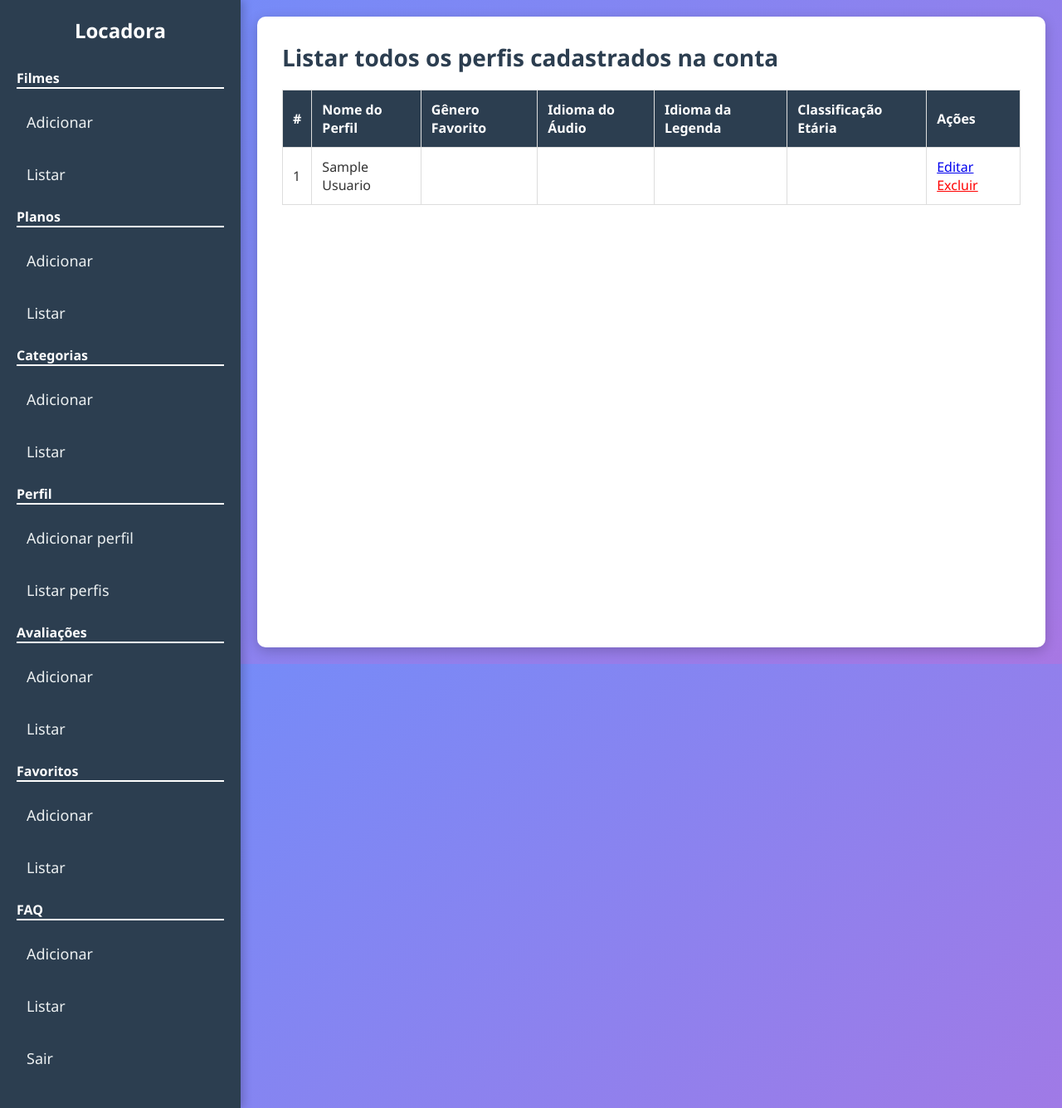
After one commit to AlexsandroCS/site-filmes-php, a PHP site: page /cursofullstack/perfil/listar.php in a window 1280 px wide. The commit adds this page. Shown: the whole page at 83% size. Run offline with PHP 8.4, Linux system fonts and the light colour scheme; a user stored in the database is signed in; tables that the repository leaves empty or names only in its code hold one stand-in row (values such as "Sample post"); data that the repository does not hold is empty.

Commit message:
feat: Adicionando a listagem de todos os perfis existente na conta

```diff
--- a/perfil/acoes/adicionarPerfil.php
+++ b/perfil/acoes/adicionarPerfil.php
@@ -23,5 +23,4 @@
     }
 
     $conn->close();
-
 ?>
--- a/perfil/adicionar.php
+++ b/perfil/adicionar.php
@@ -15,7 +15,7 @@
     <meta charset="UTF-8">
     <meta http-equiv="X-UA-Compatible" content="IE=edge">
     <meta name="viewport" content="width=device-width, initial-scale=1.0">
-    <title>Usuarios </title>
+    <title>Criando novo perfil de usuário</title>
     <style>
         body {
             font-family: 'Segoe UI', Tahoma, Geneva, Verdana, sans-serif;
@@ -81,7 +81,7 @@
     <?php require "../menu.php"; ?>
 
     <div class="main-content">
-        <h1>Adicionar Perfil de usuário</h1>
+        <h1>Adicionar novo perfil de usuário</h1>
 
         <form action="acoes/adicionarPerfil.php" method="GET">
             <div class="form-group">
--- /dev/null
+++ b/perfil/listar.php
@@ -0,0 +1,245 @@
+<?php
+    require "../conexao.php";
+
+    session_start();
+
+    $usuario = $_SESSION['userId'];
+
+    $sql = "SELECT * FROM perfil_de_usuario WHERE idUsuario = $usuario";
+    $resultado = $conn->query($sql);
+?>
+
+<!DOCTYPE html>
+<html lang="pt-BR">
+
+<head>
+    <meta charset="UTF-8">
+    <meta http-equiv="X-UA-Compatible" content="IE=edge">
+    <meta name="viewport" content="width=device-width, initial-scale=1.0">
+    <title>Listar Perfis cadastrado na conta - Locadora</title>
+    <style>
+        body {
+            font-family: 'Segoe UI', Tahoma, Geneva, Verdana, sans-serif;
+            background: linear-gradient(135deg, #6e8efb, #a777e3);
+            margin: 0;
+            display: flex;
+            height: 100vh;
+            color: #333;
+        }
+
+        .sidebar {
+            background-color: #2c3e50;
+            width: 250px;
+            padding: 20px;
+            box-shadow: 4px 0 10px rgba(0, 0, 0, 0.2);
+            height: 100%;
+            display: flex;
+            flex-direction: column;
+            align-items: center;
+        }
+
+        .sidebar h2 {
+            color: white;
+            font-size: 24px;
+            margin: 0;
+            margin-bottom: 30px;
+        }
+
+        .sidebar ul {
+            list-style-type: none;
+            padding: 0;
+            width: 100%;
+        }
+
+        .sidebar ul li {
+            margin: 15px 0;
+        }
+
+        .sidebar ul li a {
+            text-decoration: none;
+            color: #ecf0f1;
+            font-size: 18px;
+            display: block;
+            padding: 12px;
+            border-radius: 8px;
+            transition: background-color 0.3s, color 0.3s;
+        }
+
+        .sidebar ul li a:hover {
+            background-color: #34495e;
+            color: #ecf0f1;
+        }
+
+        .main-content {
+            flex: 1;
+            padding: 30px;
+            background-color: white;
+            border-radius: 10px;
+            box-shadow: 0 4px 15px rgba(0, 0, 0, 0.2);
+            margin: 20px;
+            overflow-y: auto;
+        }
+
+        .main-content h1 {
+            margin-top: 0;
+            color: #2c3e50;
+            font-size: 28px;
+        }
+
+        table {
+            width: 100%;
+            border-collapse: collapse;
+            margin-top: 20px;
+        }
+
+        table,
+        th,
+        td {
+            border: 1px solid #ddd;
+        }
+
+        th,
+        td {
+            padding: 12px;
+            text-align: left;
+        }
+
+        th {
+            background-color: #2c3e50;
+            color: white;
+            text-transform: none;
+        }
+
+        tr{
+            text-transform: capitalize;
+        }
+
+        tr:nth-child(even) {
+            background-color: #f2f2f2;
+        }
+
+        tr:hover {
+            background-color: #ddd;
+        }
+    </style>
+</head>
+
+<body>
+
+    <?php require "../menu.php"; ?>
+
+    <div class="main-content">
+        <h1>Listar todos os perfis cadastrados na conta</h1>
+
+        <table>
+            <thead>
+                <tr>
+                    <th>#</th>
+                    <th>Nome do Perfil</th>
+                    <th>Gênero Favorito</th>
+                    <th>Idioma do Áudio</th>
+                    <th>Idioma da Legenda</th>
+                    <th>Classificação Etária</th>
+                    <th>Ações</th>
+                </tr>
+            </thead>
+            <tbody>
+                <?php
+
+                    while ($row = $resultado->fetch_assoc()) {
+                        // $data = new DateTime($row["dataDeLancamento"]);
+                        // $data = $data->format("d/m/Y");
+
+                        $genero = $row["generoFavorito"];
+                        switch ($genero) {
+                            case "acao":
+                                $genero = "Ação";
+                                break;
+                            case "comedia":
+                                $genero = "Comédia";
+                                break;
+                            case "historia":
+                                $genero = "História";
+                                break;
+                            case "scifi":
+                                $genero = "Sci-fi";
+                                break;
+                            default:
+                                break;
+                        }
+
+                        $audio = $row["idiomaAudio"];
+                        switch ($audio){
+                            case "portuguesBrasil":
+                                $audio = "Português Brasileiro";
+                                break;
+                            case "portuguesPortugal":
+                                $audio = "Português Portugal";
+                                break;
+                            case "ingles":
+                                $audio = "Inglês";
+                                break;
+                            case "japones":
+                                $audio = "Japonês";
+                                break;
+                            case "finlandes":
+                                $audio = "Finlandês";
+                                break;
+                            case "Alemão":
+                                $audio = "Alemão";
+                                break;
+                            default:
+                        }
+
+                        $legenda = $row["idiomaLegenda"];
+                        switch ($legenda){
+                            case "noLegenda":
+                                $legenda = "Sem Legenda";
+                                break;
+                            case "portuguesBrasil":
+                                $legenda = "Português Brasileiro";
+                                break;
+                            case "portuguesPortugal":
+                                $legenda = "Português Portugal";
+                                break;
+                            case "ingles":
+                                $legenda = "Inglês";
+                                break;
+                            case "japones":
+                                $legenda = "Japonês";
+                                break;
+                            case "finlandes":
+                                $legenda = "Finlandês";
+                                break;
+                            case "Alemão":
+                                $legenda = "Alemão";
+                                break;
+                            default:
+                                break;
+                        }
+                    ?>
+
+                    <tr>
+                        <td><?php echo $row["id"] ?></td>
+                        <td><?php echo $row["nome"] ?></td>
+                        <td><?php echo $genero ?></td>
+                        <td><?php echo $audio ?></td>
+                        <td><?php echo $legenda ?></td>
+                        <td><?php echo $row["classificacaoEtaria"] ?></td>
+                        <td>
+                            <a href="atualizar.php?id=<?php echo $row['id']; ?>">Editar</a>
+                            <a href="deletar.php?id=<?php echo $row['id']; ?>" style="color: red;">Excluir</a>
+    <!--                             deletar.php?id=1 -->
+    <!-- http://localhost/cursofullstack/locadora/filmes/deletar.php?id=1 -->
+                        </td>
+                    </tr>
+                    <?php
+                }
+                ?>
+            </tbody>
+        </table>
+    </div>
+
+</body>
+
+</html>
--- a/usuarios/acoes/logar.php
+++ b/usuarios/acoes/logar.php
@@ -6,8 +6,6 @@ $email = $_GET['email'];
     $senha = $_GET['senha'];
 
     $sql = "SELECT * FROM `usuarios` where `status` = 'ativo' and email = '$email' and senha = '$senha' ";
-
-
 
     $resultado = $conn->query($sql);
 
@@ -26,8 +24,5 @@ if ($resultado->num_rows > 0) {
         echo "Usuário não encontrado :( ";
     }
 
-
-
     $conn->close();
-
 ?>
```
Also changed, not shown: filmes/listar.php (+4 -4 lines), perfil/acoes/listarPerfil.php (deleted), perfil/listart.php (deleted). Lines whose indentation alone changed are shown as unchanged.
